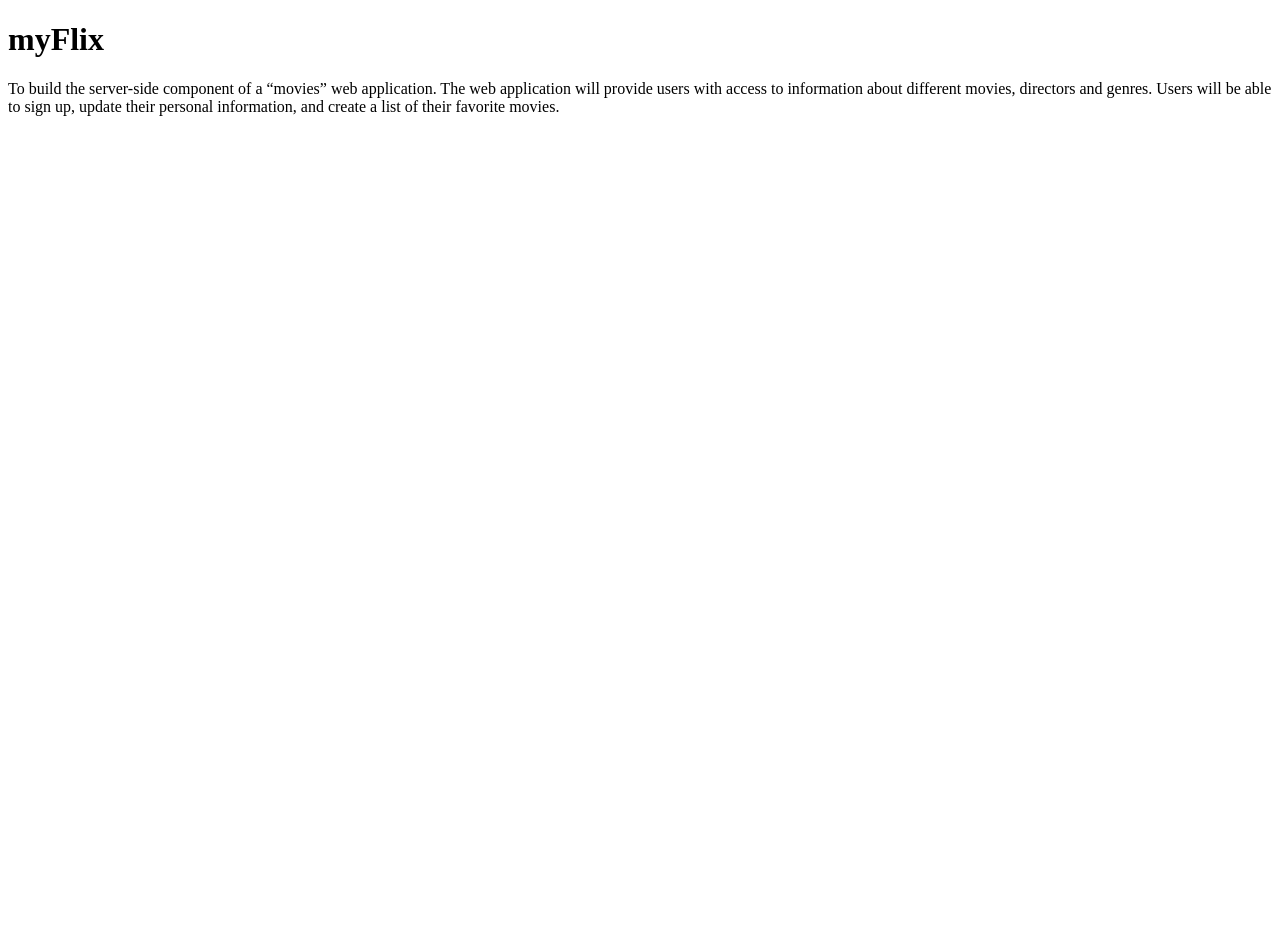
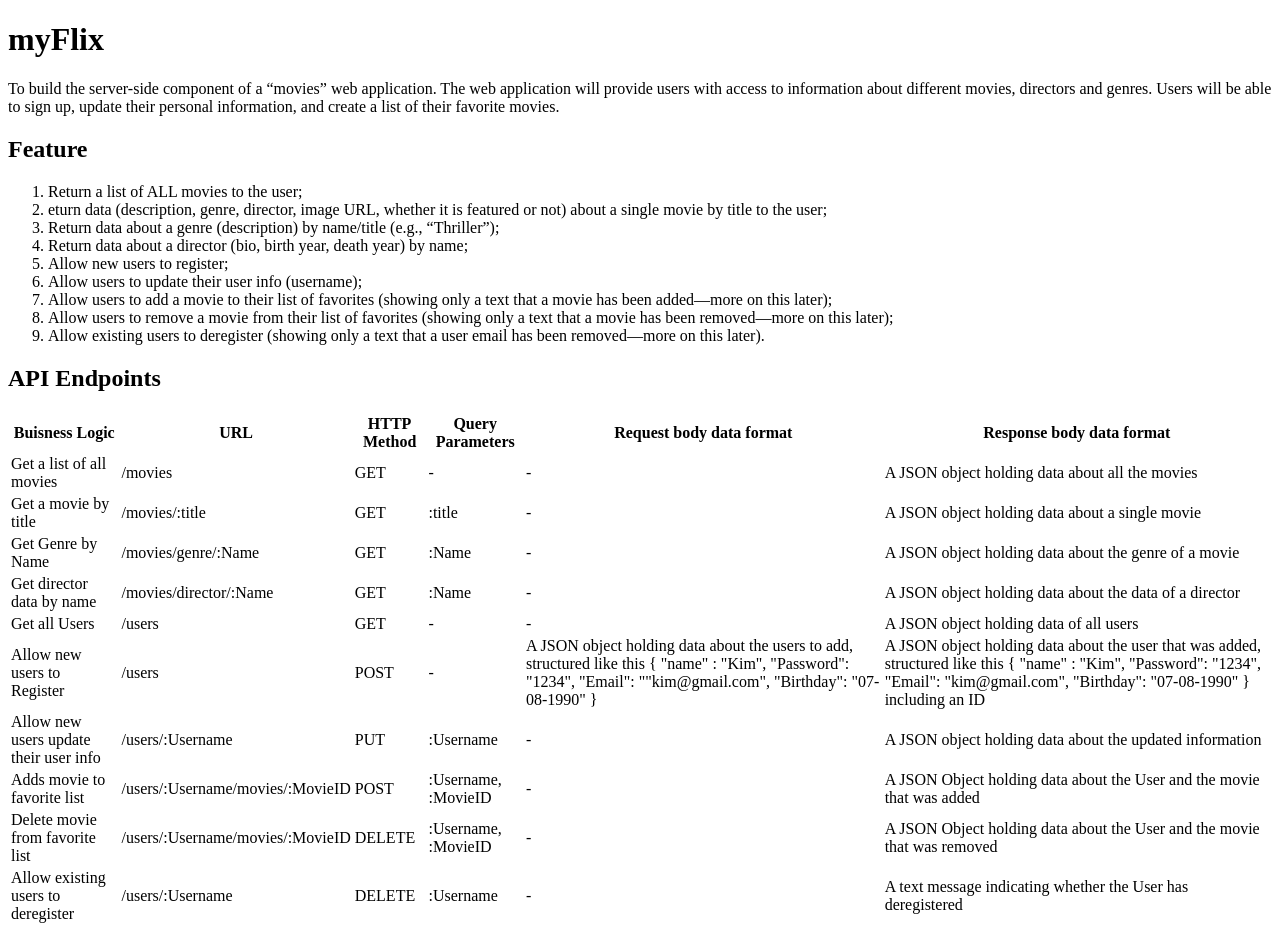
Before and after one commit to cutraniramlan/movie_api, a website: page public/documentation.html in a window 1280 px wide. Before the commit the page ends 800 px from the top, so only its background shows below. Drawn offline with Linux system fonts and the light colour scheme.

Commit message:
Update Table API Endpoints

```diff
--- a/public/documentation.html
+++ b/public/documentation.html
@@ -1,4 +1,4 @@
-<!DOCTYPE html>
+ <!DOCTYPE html>
 <html lang="en" dir="ltr">
     <head>
         <meta charset="utf-8">
@@ -11,5 +11,127 @@
             application will provide users with access to information about different
             movies, directors and genres. Users will be able to sign up, update their
             personal information, and create a list of their favorite movies.</p>
+
+        <h2>Feature</h2>
+        <ol>
+            <li>Return a list of ALL movies to the user;</li>
+            <li>eturn data (description, genre, director, image URL, whether it is featured or not) about a single movie by title to the user;</li>
+            <li>Return data about a genre (description) by name/title (e.g., “Thriller”);</li>
+            <li>Return data about a director (bio, birth year, death year) by name;</li>
+            <li>Allow new users to register;</li>
+            <li>Allow users to update their user info (username);</li>
+            <li>Allow users to add a movie to their list of favorites (showing only a text that a movie has been added—more on this later);</li>
+            <li>Allow users to remove a movie from their list of favorites (showing only a text that a movie has been removed—more on this later);</li>
+            <li>Allow existing users to deregister (showing only a text that a user email has been removed—more on this later).</li>
+        </ol>
+
+        <h2>API Endpoints</h2>
+
+        <table class="table">
+         <thead>
+            <tr>
+                <th>Buisness Logic</th>
+                <th>URL</th>
+                <th>HTTP Method</th>
+                <th>Query Parameters</th>
+                <th>Request body data format</th>
+                <th>Response body data format</th>
+            </tr>
+         </thead>
+
+         <tbody>
+            <tr>
+                <td>Get a list of all movies</td>
+                <td>/movies</td>
+                <td>GET</td>
+                <td>-</td>
+                <td>-</td>
+                <td>A JSON object holding data about all the movies</td>
+            </tr>
+
+            <tr>
+                <td>Get a movie by title</td>
+                <td>/movies/:title</td>
+                <td>GET</td>
+                <td>:title</td>
+                <td>-</td>
+                <td>A JSON object holding data about a single movie</td>
+            </tr>
+
+            <tr>
+                <td>Get Genre by Name</td>
+                <td>/movies/genre/:Name</td>
+                <td>GET</td>
+                <td>:Name</td>
+                <td>-</td>
+                <td>A JSON object holding data about the genre of a movie</td>
+            </tr>
+
+            <tr>
+                <td>Get director data by name</td>
+                <td>/movies/director/:Name</td>
+                <td>GET</td>
+                <td>:Name</td>
+                <td>-</td>
+                <td>A JSON object holding data about the data of a director</td>
+            </tr>
+
+            <tr>
+                <td>Get all Users</td>
+                <td>/users</td>
+                <td>GET</td>
+                <td>-</td>
+                <td>-</td>
+                <td> A JSON object holding data of all users</td>
+            </tr>
+
+            <tr>
+                <td>Allow new users to Register</td>
+                <td>/users</td>
+                <td>POST</td>
+                <td>-</td>
+                <td>A JSON object holding data about the users to add, structured like this { "name" : "Kim", "Password": "1234", "Email": ""kim@gmail.com", "Birthday": "07-08-1990" } </td>
+                <td>A JSON object holding data about the user that was added, structured like this { "name" : "Kim", "Password": "1234", "Email": "kim@gmail.com", "Birthday": "07-08-1990" } including an ID </td>
+            </tr>
+
+            <tr>
+                <td>Allow new users update their user info</td>
+                <td>/users/:Username</td>
+                <td>PUT</td>
+                <td>:Username</td>
+                <td>-</td>
+                <td>A JSON object holding data about the updated information</td>
+            </tr>
+
+
+            <tr>
+                <td>Adds movie to favorite list</td>
+                <td>/users/:Username/movies/:MovieID</td>
+                <td>POST</td>
+                <td>:Username, :MovieID</td>
+                <td>-</td>
+                <td>A JSON Object holding data about the User and the movie that was added</td>
+            </tr>
+
+            <tr>
+                <td>Delete movie from favorite list</td>
+                <td>/users/:Username/movies/:MovieID</td>
+                <td>DELETE</td>
+                <td>:Username, :MovieID</td>
+                <td>-</td>
+                <td>A JSON Object holding data about the User and the movie that was removed</td>
+            </tr>
+
+            <tr>
+                <td>Allow existing users to deregister</td>
+                <td>/users/:Username</td>
+                <td>DELETE</td>
+                <td>:Username</td>
+                <td>-</td>
+                <td>A text message indicating whether the User has deregistered</td>
+            </tr>
+         </tbody>
+        </table>
+
 </body>
 </html>
```
